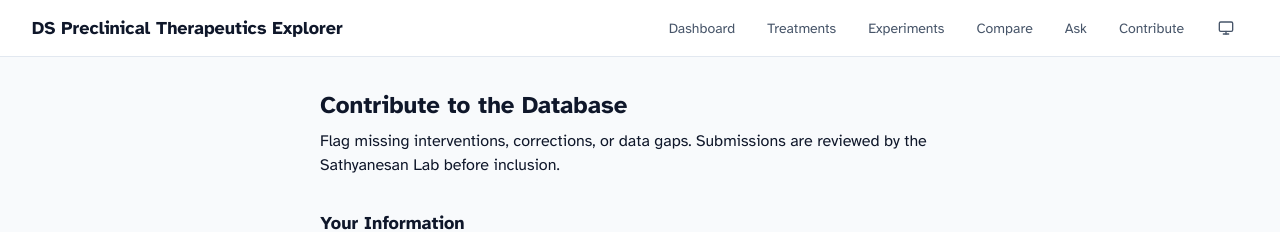
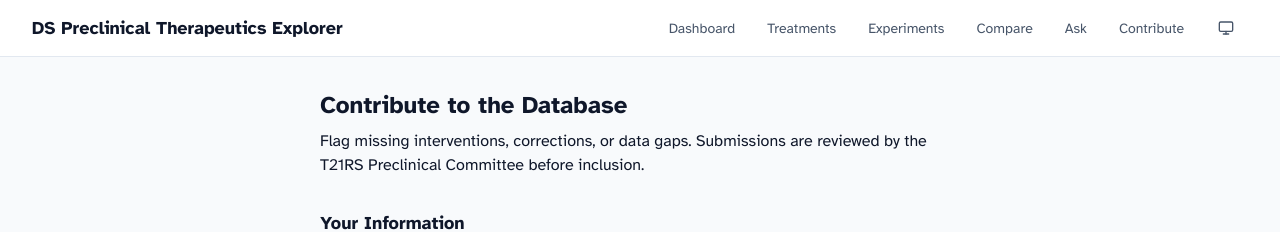
Before and after one commit to madalas9/ds-preclinical-therapeutics-explorer, a Next.js app: page /contribute in a window 1280 px wide. Shown: the top 232 px of the page. Built offline with nearby package versions, Linux system fonts and the light colour scheme.

Commit message:
fix(ui): show NT not NA in outcome filters and chips, update contribute reviewer copy

```diff
--- a/app/(site)/contribute/page.tsx
+++ b/app/(site)/contribute/page.tsx
@@ -247,7 +247,7 @@ export default function ContributePage() {
         <h1 className="text-2xl font-bold text-text-primary mb-2">Contribute to the Database</h1>
         <p className="text-text-secondary">
           Flag missing interventions, corrections, or data gaps. Submissions are reviewed by the
-          Sathyanesan Lab before inclusion.
+          T21RS Preclinical Committee before inclusion.
         </p>
       </div>
 
```
